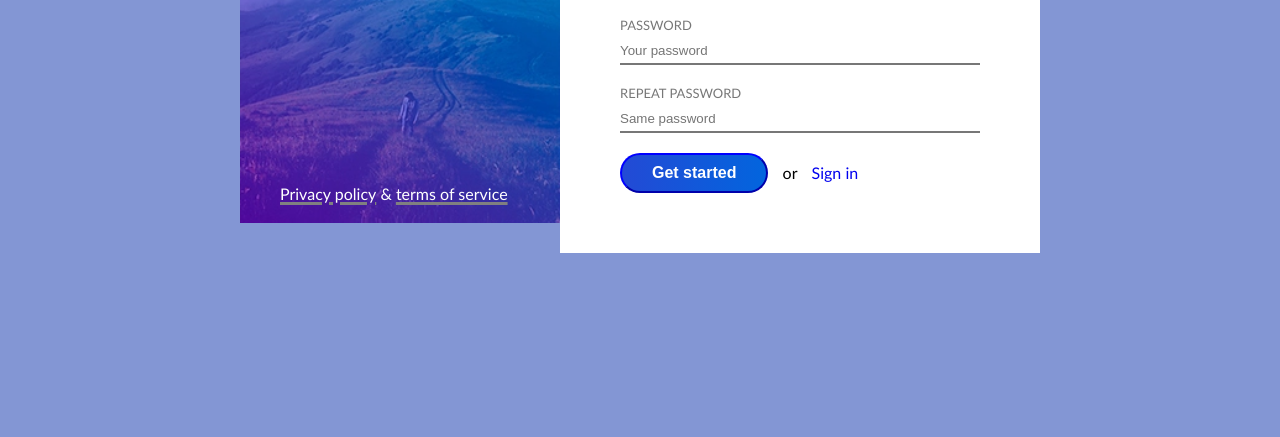
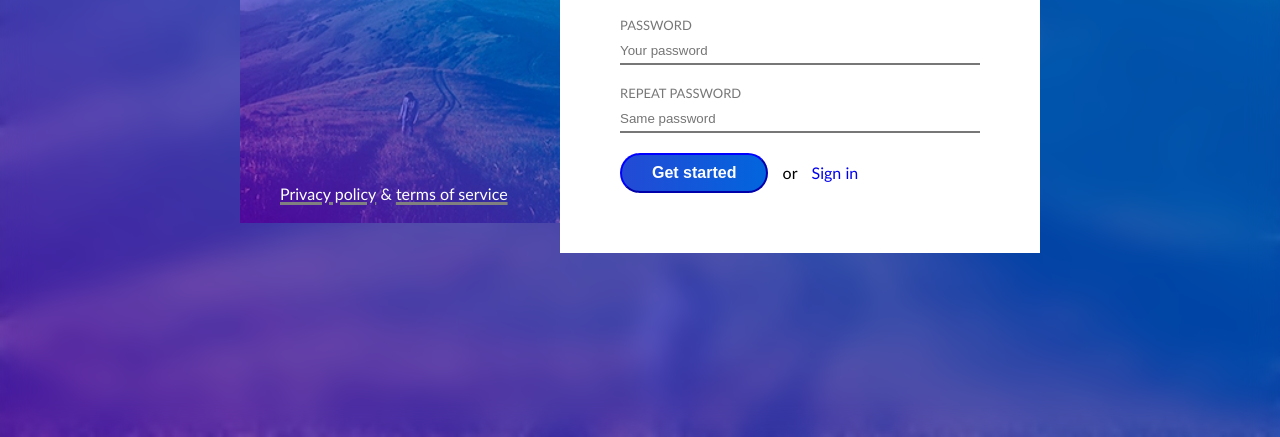
Before and after one commit to 3rnis/35-grupe-sign-up, a website: page index.html in a window 1280 px wide. Shown: the part 363-800 px from the top of the page. Drawn offline with Linux system fonts and the light colour scheme.

Commit message:
Main background

```diff
--- a/css/main.css
+++ b/css/main.css
@@ -2,6 +2,11 @@ body {
     height: 100vh;
     position: relative;
     /* 100vh = 100% ekrano dydzio */
+    background-color: #008fae;
+    background-image: url(../img/hill.png);
+    background-size: cover;
+    background-position: center;
+    backdrop-filter: blur(15px);
 }
 
 .container {
```
